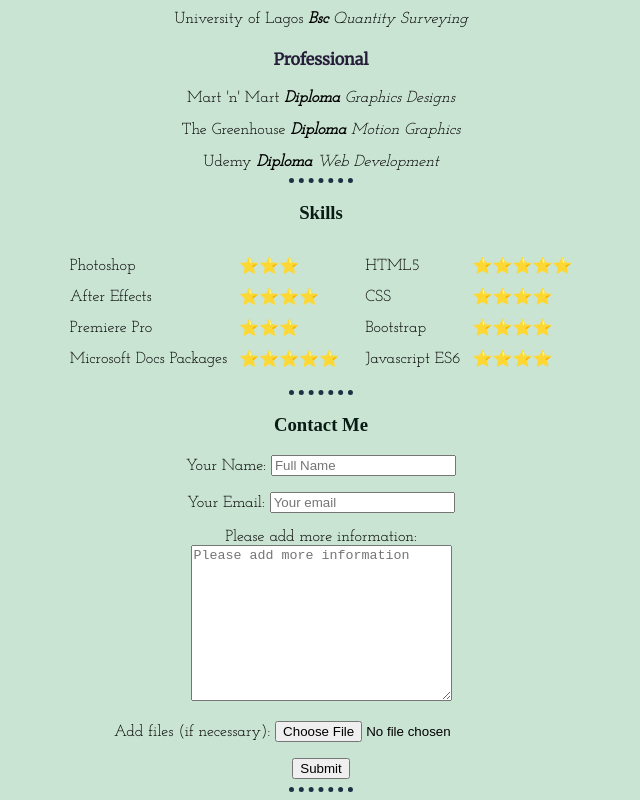
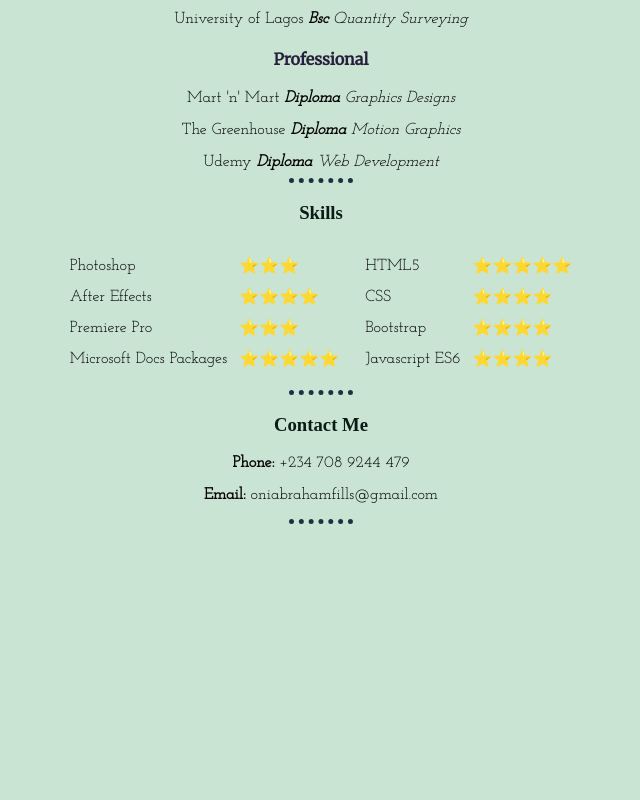
Before and after one commit to Olixfills/cv, a plain HTML site: page index.html in a window 1280 px wide. Shown: the part 485-1285 px from the top of the page, without its empty margins (319-959 px from the left). After the commit the page ends 1017 px from the top, so only its background shows below. Drawn offline with Linux system fonts and the light colour scheme.

Commit message:
Update index.html

```diff
--- a/index.html
+++ b/index.html
@@ -105,28 +105,11 @@
         </table>
         <hr>
         <h3>Contact Me</h3>
+        <p>
+            <strong>Phone:</strong> +234 708 9244 479 <br><br>
+            <strong>Email:</strong> oniabrahamfills@gmail.com
+        </p>
 
-        <form action="mailto: oniabrahamfills@gmail.com" method="POST" enctype="text/plain">
-            <p>
-                <label for="name">Your Name:</label>
-                <input type="text" placeholder="Full Name" id="name" required>
-            </p>
-            <p>
-                <label for="email">Your Email:</label>
-                <input type="text" placeholder="Your email" id="email" required>
-            </p>
-            <p>
-                <label for="info">Please add more information:</label> <br>
-                <textarea name="info" id="info" cols="30" rows="10"
-                    placeholder="Please add more information"></textarea>
-            </p>
-            <p>
-                <label for="upload">Add files (if necessary):</label>
-                <input type="file" id="upload" placeholder="upload a file">
-            </p>
-
-            <input type="submit">
-        </form>
         <hr>
 
     </center>
```
